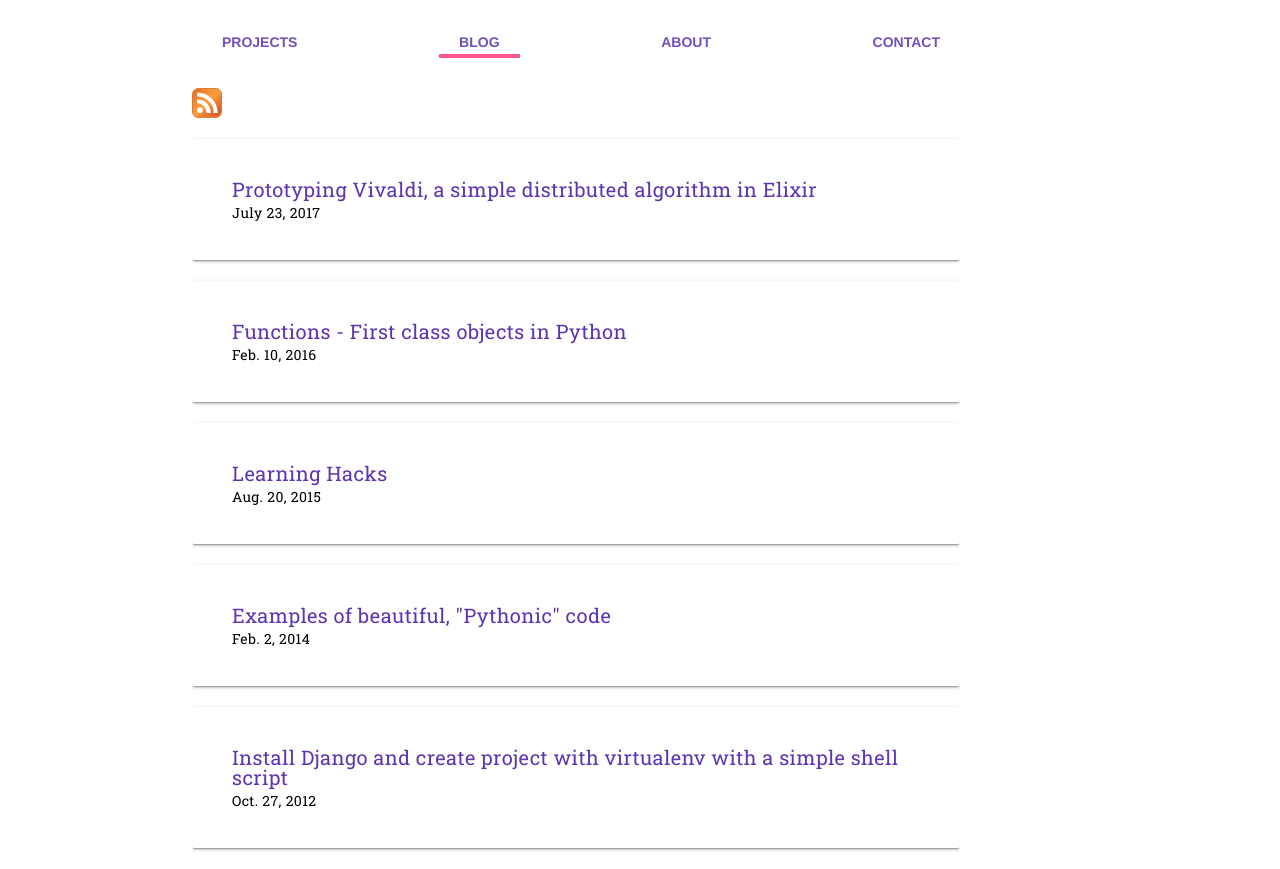
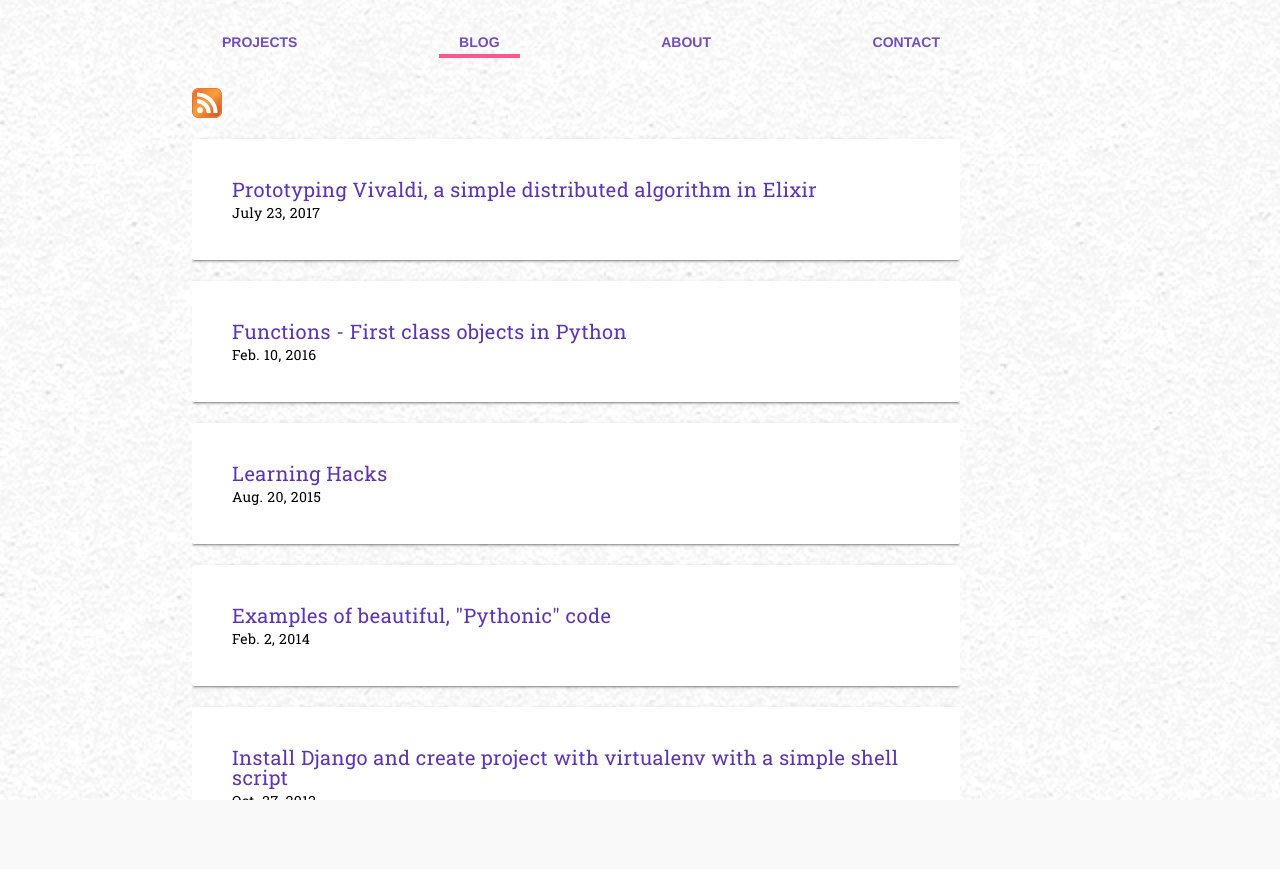
Before and after one commit to pixyj/pramod.io, a Django app: page /blog/ in a window 1280 px wide. After the commit the page ends 800 px from the top, so only its background shows below. Run offline with Django 3.2, Linux system fonts and the light colour scheme; data comes from the database, SQL or seed files in the repository; some libraries are stand-ins or nearby versions.

Commit message:
Add background texture

```diff
--- a/home/static/styles.css
+++ b/home/static/styles.css
@@ -1,6 +1,21 @@
 /* START OF MY STUFF */
 
 /******************************** GLOBAL STUFF ************************/
+
+/* https://stackoverflow.com/a/8566338/817277 */
+.bg {
+    position: fixed;
+    top: 0;
+    left: 0;
+    width: 100%;
+    height: 100%;
+    background-image: url('/static/bg.jpg');
+    background-repeat: repeat;
+    background-attachment: fixed;
+    background-size: 100%;
+    opacity: 0.7;
+    filter:alpha(opacity=70);
+}
 
 .base-nav {
   display: flex;
@@ -39,6 +54,7 @@
   width: 60%;
   margin-bottom: 3rem;
   font-size: 16px;
+  opacity: 1;
 }
 
 @media(max-width: 768px) {
@@ -62,6 +78,7 @@
   box-sizing: border-box;
   margin-bottom: 20px;
   margin-top: 20px;
+  background: #ffffff;
 }
 
 .legend-item {
@@ -348,6 +365,7 @@ a {
 a:hover {
   color: #673AB7;
 }
+
 
 /******************************** END OF MY STUFF *****************************************/
 
--- a/home/templates/base.html
+++ b/home/templates/base.html
@@ -20,15 +20,11 @@
     <link rel="stylesheet" href="//cdnjs.cloudflare.com/ajax/libs/highlight.js/9.12.0/styles/default.min.css">
     <link rel="stylesheet" href="/static/material.css">
     <link rel="stylesheet" href="/static/styles.css">
-
-
-    <!-- HEAP ANALYTICS -->
-<!--       <script type="text/javascript">
-        window.heap=window.heap||[],heap.load=function(e,t){window.heap.appid=e,window.heap.config=t=t||{};var r=t.forceSSL||"https:"===document.location.protocol,a=document.createElement("script");a.type="text/javascript",a.async=!0,a.src=(r?"https:":"http:")+"//cdn.heapanalytics.com/js/heap-"+e+".js";var n=document.getElementsByTagName("script")[0];n.parentNode.insertBefore(a,n);for(var o=function(e){return function(){heap.push([e].concat(Array.prototype.slice.call(arguments,0)))}},p=["addEventProperties","addUserProperties","clearEventProperties","identify","removeEventProperty","setEventProperties","track","unsetEventProperty"],c=0;c<p.length;c++)heap[p[c]]=o(p[c])};
-          heap.load("3667159292");
-    </script> -->
   </head>
   <body>
+
+  <div class="bg">
+  </div>
 
   <div class="android-content mdl-layout__content pixy-content">
 
```
Also changed, not shown: home/static/bg.jpg (added).
